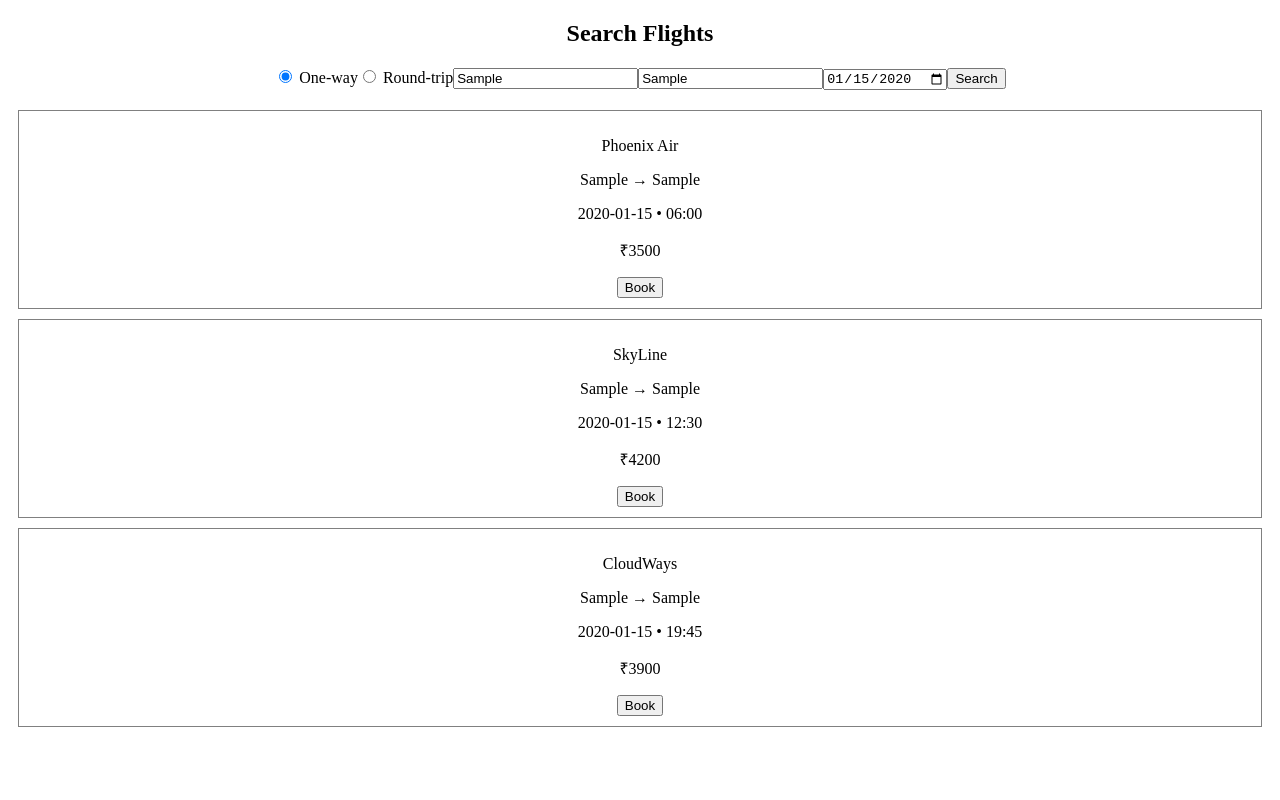
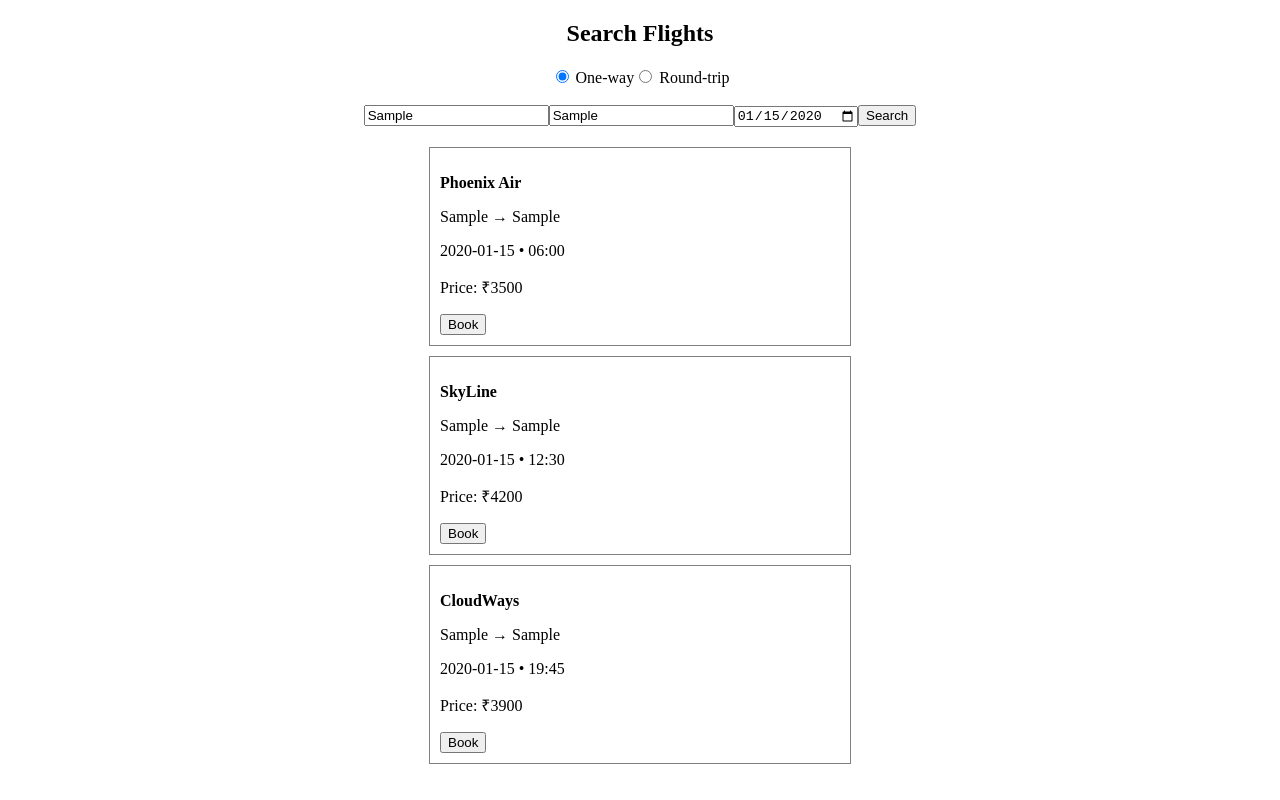
Before and after one commit to acciojob/phoenix-airlines-swathigopavarapu, a React app: page /flight-search in a window 1280 px wide. Both pictures are taken after typing "Sample", "Sample", "2020-01-15" into the empty fields and a click on the button "Search". Built offline with nearby package versions, Linux system fonts and the light colour scheme.

Commit message:
initial commit : airlines app

```diff
--- a/src/components/FlightSearch.jsx
+++ b/src/components/FlightSearch.jsx
@@ -1,6 +1,7 @@
 import React, { useState } from "react";
 import { useHistory } from "react-router-dom";
 
+// Sample flights function
 const sampleFlights = (from, to, date) => [
   { id: 1, airline: "Phoenix Air", from, to, date, time: "06:00", price: 3500 },
   { id: 2, airline: "SkyLine", from, to, date, time: "12:30", price: 4200 },
@@ -17,11 +18,15 @@ const FlightSearch = () => {
 
   const handleSearch = (e) => {
     e.preventDefault();
-    if (!from || !to || !date) return alert("Fill all fields");
+    if (!from || !to || !date) {
+      alert("Please fill all fields");
+      return;
+    }
     setResults(sampleFlights(from, to, date));
   };
 
   const handleBook = (flight) => {
+    // Store selected flight and trip type for booking page
     localStorage.setItem(
       "selectedFlight",
       JSON.stringify({ flight, tripType })
@@ -34,7 +39,7 @@ const FlightSearch = () => {
       <h2>Search Flights</h2>
 
       <form onSubmit={handleSearch}>
-  {/* Radio buttons */}
+        {/* Radio buttons for trip type */}
         <label>
           <input
             type="radio"
@@ -42,7 +47,8 @@ const FlightSearch = () => {
             value="oneway"
             checked={tripType === "oneway"}
             onChange={() => setTripType("oneway")}
-    /> One-way
+          />{" "}
+          One-way
         </label>
         <label>
           <input
@@ -51,8 +57,11 @@ const FlightSearch = () => {
             value="round"
             checked={tripType === "round"}
             onChange={() => setTripType("round")}
-    /> Round-trip
+          />{" "}
+          Round-trip
         </label>
+
+        <br /><br />
 
         {/* Text inputs for From and To */}
         <input
@@ -69,24 +78,43 @@ const FlightSearch = () => {
         />
 
         {/* Date input */}
-  <input type="date" value={date} onChange={(e) => setDate(e.target.value)} />
+        <input
+          type="date"
+          value={date}
+          onChange={(e) => setDate(e.target.value)}
+        />
 
         {/* Search button */}
         <button type="submit">Search</button>
       </form>
 
-
-      <div style={{ marginTop: "20px" }}>
+      {/* Flight results */}
+      {results.length > 0 && (
+        <ul style={{ listStyle: "none", padding: 0, marginTop: "20px" }}>
           {results.map((f) => (
-          <div key={f.id} style={{ border: "1px solid gray", margin: "10px", padding: "10px" }}>
-            <p>{f.airline}</p>
-            <p>{f.from} → {f.to}</p>
-            <p>{f.date} • {f.time}</p>
-            <p>₹{f.price}</p>
+            <li
+              key={f.id}
+              style={{
+                border: "1px solid gray",
+                margin: "10px auto",
+                padding: "10px",
+                maxWidth: "400px",
+                textAlign: "left",
+              }}
+            >
+              <p><strong>{f.airline}</strong></p>
+              <p>
+                {f.from} → {f.to}
+              </p>
+              <p>
+                {f.date} • {f.time}
+              </p>
+              <p>Price: ₹{f.price}</p>
               <button onClick={() => handleBook(f)}>Book</button>
-          </div>
+            </li>
           ))}
-      </div>
+        </ul>
+      )}
     </div>
   );
 };
```
Lines whose indentation alone changed are shown as unchanged.
